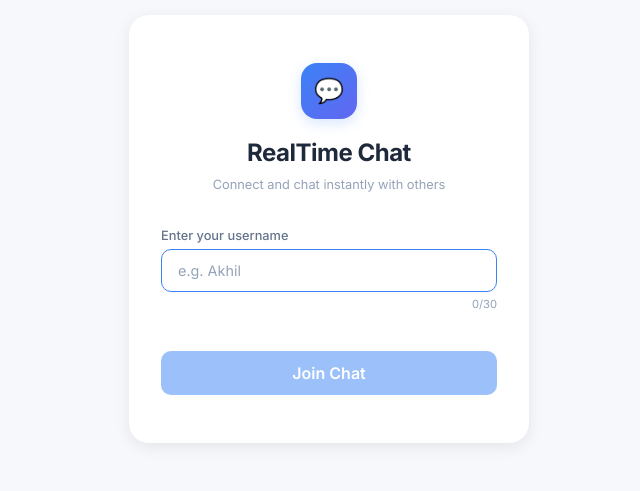
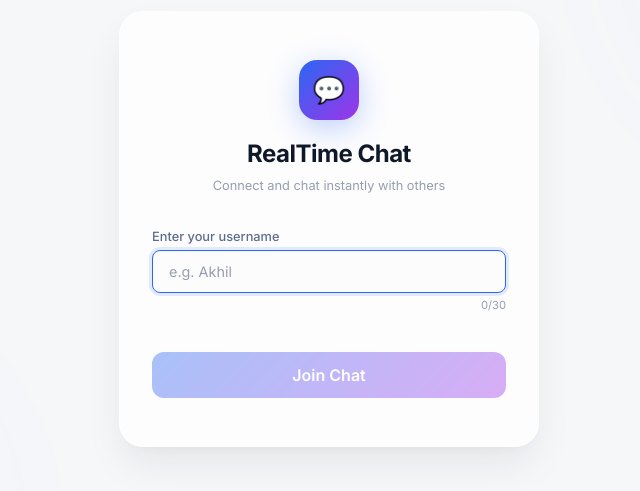
Before and after one commit to parankushamakhil/vedaz_assignment, a React (Vite) app in the folder real-time-chat/client/: page / in a window 1280 px wide. Shown: the part 171-662 px from the top of the page, without its empty margins (311-951 px from the left). Built offline with nearby package versions, Linux system fonts and the light colour scheme; no server answers.

Commit message:
UI improvements

```diff
--- a/real-time-chat/client/src/components/Chat/ChatArea.module.css
+++ b/real-time-chat/client/src/components/Chat/ChatArea.module.css
@@ -9,8 +9,11 @@
 
 .chatHeader {
   padding: var(--space-sm) var(--space-lg);
-  background: var(--bg-primary);
+  background: var(--glass-bg);
+  backdrop-filter: blur(var(--glass-blur));
+  -webkit-backdrop-filter: blur(var(--glass-blur));
   border-bottom: 1px solid var(--border-secondary);
+  box-shadow: var(--shadow-xs);
 }
 
 .chatTitle {
@@ -42,7 +45,7 @@
   justify-content: center;
   gap: var(--space-md);
   padding: var(--space-2xl);
-  animation: fadeIn 0.5s ease;
+  animation: floatIn 0.6s cubic-bezier(0.34, 1.56, 0.64, 1);
 }
 
 .emptyIcon {
@@ -54,7 +57,8 @@
   align-items: center;
   justify-content: center;
   font-size: 36px;
-  box-shadow: var(--shadow-sm);
+  box-shadow: var(--shadow-md);
+  animation: subtleFloat 5s ease-in-out infinite;
 }
 
 .emptyTitle {
@@ -84,6 +88,7 @@
   color: var(--text-secondary);
   padding: var(--space-2xl);
   max-width: 400px;
+  animation: floatIn 0.6s cubic-bezier(0.34, 1.56, 0.64, 1);
 }
 
 .emptyStateContainer h2 {
@@ -97,6 +102,7 @@
   font-size: 64px;
   opacity: 0.5;
   margin-bottom: var(--space-sm);
+  animation: subtleFloat 5s ease-in-out infinite;
 }
 
 /* Typing indicator */
@@ -183,12 +189,13 @@
 /* Disconnected banner */
 .disconnectedBanner {
   padding: var(--space-sm) var(--space-md);
-  background: rgba(239, 68, 68, 0.08);
-  border-bottom: 1px solid rgba(239, 68, 68, 0.1);
+  background: rgba(239, 68, 68, 0.06);
+  border-bottom: 1px solid rgba(239, 68, 68, 0.08);
   color: #ef4444;
   font-size: var(--font-size-sm);
   text-align: center;
   animation: fadeIn 0.3s ease;
+  backdrop-filter: blur(8px);
 }
 
 @media (max-width: 768px) {
--- a/real-time-chat/client/src/pages/Login.module.css
+++ b/real-time-chat/client/src/pages/Login.module.css
@@ -9,15 +9,47 @@
   overflow: hidden;
 }
 
+/* Ambient background orbs for spatial depth */
+.loginPage::before,
+.loginPage::after {
+  content: '';
+  position: absolute;
+  border-radius: 50%;
+  filter: blur(80px);
+  opacity: 0.5;
+  pointer-events: none;
+  animation: subtleFloat 8s ease-in-out infinite;
+}
+
+.loginPage::before {
+  width: 400px;
+  height: 400px;
+  background: rgba(59, 130, 246, 0.12);
+  top: -100px;
+  right: -100px;
+}
+
+.loginPage::after {
+  width: 350px;
+  height: 350px;
+  background: rgba(99, 102, 241, 0.1);
+  bottom: -80px;
+  left: -80px;
+  animation-delay: -4s;
+}
+
 .loginCard {
   position: relative;
   width: 100%;
-  max-width: 400px;
-  background: var(--bg-primary);
+  max-width: 420px;
+  background: var(--glass-bg);
+  backdrop-filter: blur(var(--glass-blur));
+  -webkit-backdrop-filter: blur(var(--glass-blur));
   border-radius: var(--radius-xl);
   padding: var(--space-2xl) var(--space-xl);
-  box-shadow: var(--shadow-lg);
-  animation: scaleIn 0.4s ease;
+  box-shadow: var(--shadow-xl);
+  border: 1px solid var(--glass-border);
+  animation: floatIn 0.6s cubic-bezier(0.34, 1.56, 0.64, 1) forwards;
 }
 
 .logo {
@@ -26,17 +58,23 @@
 }
 
 .logoIcon {
-  width: 56px;
-  height: 56px;
+  width: 60px;
+  height: 60px;
   margin: 0 auto var(--space-md);
   background: var(--accent-gradient);
   border-radius: var(--radius-lg);
   display: flex;
   align-items: center;
   justify-content: center;
-  font-size: 24px;
+  font-size: 26px;
   color: white;
-  box-shadow: var(--shadow-glow);
+  box-shadow: var(--shadow-glow-lg);
+  animation: subtleFloat 4s ease-in-out infinite;
+  transition: transform var(--transition-spring);
+}
+
+.logoIcon:hover {
+  transform: scale(1.08) rotate(-3deg);
 }
 
 .logoTitle {
@@ -74,11 +112,12 @@
   width: 100%;
   padding: 12px 16px;
   background: var(--bg-tertiary);
-  border: 1px solid transparent;
+  border: 1.5px solid transparent;
   border-radius: var(--radius-md);
   color: var(--text-primary);
   font-size: var(--font-size-base);
-  transition: all var(--transition-fast);
+  transition: all var(--transition-normal);
+  box-shadow: var(--shadow-inset);
 }
 
 .input::placeholder {
@@ -89,10 +128,12 @@
   outline: none;
   border-color: var(--accent-primary);
   background: var(--bg-primary);
+  box-shadow: var(--shadow-inset), 0 0 0 3px var(--accent-glow);
 }
 
 .inputError {
   border-color: #ef4444;
+  box-shadow: var(--shadow-inset), 0 0 0 3px rgba(239, 68, 68, 0.1);
 }
 
 .validation {
@@ -103,8 +144,8 @@
 
 .submitBtn {
   width: 100%;
-  padding: 12px;
-  background: var(--accent-primary);
+  padding: 13px;
+  background: var(--accent-gradient);
   color: #fff;
   border: none;
   border-radius: var(--radius-md);
@@ -116,21 +157,37 @@
   align-items: center;
   justify-content: center;
   gap: var(--space-sm);
+  box-shadow: var(--shadow-glow);
+  position: relative;
+  overflow: hidden;
+}
+
+.submitBtn::after {
+  content: '';
+  position: absolute;
+  inset: 0;
+  background: var(--accent-gradient-hover);
+  opacity: 0;
+  transition: opacity var(--transition-normal);
+}
+
+.submitBtn:hover:not(:disabled)::after {
+  opacity: 1;
 }
 
 .submitBtn:hover:not(:disabled) {
-  background: var(--accent-secondary);
-  transform: translateY(-1px);
-  box-shadow: var(--shadow-glow);
+  transform: translateY(-2px);
+  box-shadow: var(--shadow-glow-lg);
 }
 
 .submitBtn:active:not(:disabled) {
-  transform: translateY(0);
+  transform: translateY(0) scale(0.98);
 }
 
 .submitBtn:disabled {
-  opacity: 0.5;
+  opacity: 0.4;
   cursor: not-allowed;
+  box-shadow: none;
 }
 
 .charCount {
--- a/real-time-chat/client/src/styles/globals.css
+++ b/real-time-chat/client/src/styles/globals.css
@@ -1,49 +1,66 @@
 @import url('https://fonts.googleapis.com/css2?family=Inter:wght@300;400;500;600;700&display=swap');
 
 /* ── Design Tokens ── */
+/* Golden Ratio Color System
+   φ = 1.618 · Golden Angle = 137.5°
+   Base hue: 222° (blue)
+   φ-rotated hues: 360° (rose), 137° (emerald), 275° (violet)
+   Lightness steps: 97% → 94% → 90% (÷φ progression from near-white)
+   Saturation steps: 89% → 55% → 34% (÷φ from peak) */
 :root {
-  /* Colors — Clean Light Theme */
-  --bg-primary: #ffffff;        /* Main background (header, footer, sidebar) */
-  --bg-secondary: #f7f8fc;      /* Chat area — very faint blue-grey */
-  --bg-tertiary: #f0f2f5;       /* Input fields, hover states */
-  --bg-surface: #ffffff;        /* Cards, bubbles, elevated surfaces */
-  --bg-hover: #eef1f5;          /* Hover highlight */
-  --bg-active: #e3e8ef;         /* Active/selected states */
+  /* Backgrounds — Lightness follows φ: 99% → 97% → 94% → 90% → 86% */
+  --bg-primary: hsl(222, 25%, 99%);
+  --bg-secondary: hsl(222, 22%, 97%);
+  --bg-tertiary: hsl(222, 18%, 94%);
+  --bg-surface: hsl(222, 25%, 99%);
+  --bg-hover: hsl(222, 16%, 92%);
+  --bg-active: hsl(222, 14%, 88%);
 
-  /* Accent — Soft Blue (iMessage / Telegram inspired) */
-  --accent-primary: #3b82f6;
-  --accent-secondary: #2563eb;
-  --accent-glow: rgba(59, 130, 246, 0.15);
-  --accent-gradient: linear-gradient(135deg, #3b82f6, #6366f1);
+  /* Glassmorphism surfaces */
+  --glass-bg: rgba(255, 255, 255, 0.72);
+  --glass-border: rgba(255, 255, 255, 0.5);
+  --glass-blur: 16px;
 
-  /* Text */
-  --text-primary: #1e293b;
-  --text-secondary: #64748b;
-  --text-muted: #94a3b8;
+  /* Accent — Base hue 222° with φ-derived violet at 275° */
+  --accent-primary: hsl(222, 89%, 56%);
+  --accent-secondary: hsl(222, 89%, 46%);
+  --accent-glow: hsla(222, 89%, 56%, 0.12);
+  --accent-gradient: linear-gradient(135deg, hsl(222, 89%, 56%), hsl(275, 80%, 56%));
+  --accent-gradient-hover: linear-gradient(135deg, hsl(222, 89%, 46%), hsl(275, 80%, 46%));
+
+  /* Text — Lightness: 11% → 46% → 64% (×φ steps from dark) */
+  --text-primary: hsl(222, 47%, 11%);
+  --text-secondary: hsl(222, 20%, 46%);
+  --text-muted: hsl(222, 14%, 64%);
   --text-inverse: #ffffff;
 
-  /* Message Bubbles */
-  --bubble-own: #3b82f6;        /* Own messages — solid blue */
+  /* Message Bubbles — Gradient uses φ-rotated hues */
+  --bubble-own: linear-gradient(135deg, hsl(222, 89%, 56%) 0%, hsl(275, 80%, 56%) 100%);
+  --bubble-own-flat: hsl(222, 89%, 56%);
   --bubble-own-text: #ffffff;
-  --bubble-other: #ffffff;      /* Other messages — white */
-  --bubble-other-text: #1e293b;
+  --bubble-other: hsl(222, 25%, 99%);
+  --bubble-other-text: hsl(222, 47%, 11%);
 
-  /* Status Colors */
-  --status-online: #22c55e;
-  --status-connecting: #f59e0b;
-  --status-offline: #94a3b8;
-  --color-success: #22c55e;
+  /* Status — φ-rotated hues: emerald 142°, amber 38°, neutral */
+  --status-online: hsl(142, 71%, 45%);
+  --status-connecting: hsl(38, 92%, 50%);
+  --status-offline: hsl(222, 14%, 64%);
+  --color-success: hsl(142, 71%, 45%);
 
-  /* Borders — Very subtle, almost invisible */
-  --border-primary: #e2e8f0;
-  --border-secondary: #f1f5f9;
-  --border-accent: rgba(59, 130, 246, 0.2);
+  /* Borders — Derived from bg hue at low saturation */
+  --border-primary: hsla(222, 20%, 86%, 0.6);
+  --border-secondary: hsla(222, 18%, 94%, 0.8);
+  --border-accent: hsla(222, 89%, 56%, 0.18);
 
-  /* Shadows */
-  --shadow-sm: 0 1px 2px rgba(0, 0, 0, 0.04);
-  --shadow-md: 0 2px 8px rgba(0, 0, 0, 0.06);
-  --shadow-lg: 0 4px 16px rgba(0, 0, 0, 0.08);
-  --shadow-glow: 0 4px 14px rgba(59, 130, 246, 0.2);
+  /* Spatial Shadows — Multi-layered for depth */
+  --shadow-xs: 0 1px 2px hsla(222, 47%, 11%, 0.03);
+  --shadow-sm: 0 1px 3px hsla(222, 47%, 11%, 0.04), 0 1px 2px hsla(222, 47%, 11%, 0.03);
+  --shadow-md: 0 4px 6px -1px hsla(222, 47%, 11%, 0.05), 0 2px 4px -2px hsla(222, 47%, 11%, 0.04);
+  --shadow-lg: 0 10px 25px -3px hsla(222, 47%, 11%, 0.06), 0 4px 10px -4px hsla(222, 47%, 11%, 0.04);
+  --shadow-xl: 0 20px 40px -5px hsla(222, 47%, 11%, 0.08), 0 8px 16px -8px hsla(222, 47%, 11%, 0.05);
+  --shadow-glow: 0 4px 14px hsla(222, 89%, 56%, 0.25);
+  --shadow-glow-lg: 0 8px 30px hsla(222, 89%, 56%, 0.3);
+  --shadow-inset: inset 0 1px 2px hsla(222, 47%, 11%, 0.04);
 
   /* Spacing */
   --space-xs: 4px;
@@ -54,10 +71,10 @@
   --space-2xl: 48px;
 
   /* Border Radius */
-  --radius-sm: 6px;
-  --radius-md: 10px;
-  --radius-lg: 16px;
-  --radius-xl: 20px;
+  --radius-sm: 8px;
+  --radius-md: 12px;
+  --radius-lg: 18px;
+  --radius-xl: 24px;
   --radius-full: 9999px;
 
   /* Typography */
@@ -71,10 +88,11 @@
   --font-size-2xl: 2rem;
   --font-size-3xl: 2.5rem;
 
-  /* Transitions */
-  --transition-fast: 0.15s ease;
-  --transition-normal: 0.25s ease;
-  --transition-slow: 0.4s ease;
+  /* Transitions — Spatial easing curves */
+  --transition-fast: 0.15s cubic-bezier(0.4, 0, 0.2, 1);
+  --transition-normal: 0.25s cubic-bezier(0.4, 0, 0.2, 1);
+  --transition-slow: 0.4s cubic-bezier(0.4, 0, 0.2, 1);
+  --transition-spring: 0.5s cubic-bezier(0.34, 1.56, 0.64, 1);
 
   /* Layout */
   --sidebar-width: 300px;
@@ -99,7 +117,7 @@ html {
 
 body {
   font-family: var(--font-family);
-  background-color: var(--bg-primary);
+  background-color: var(--bg-secondary);
   color: var(--text-primary);
   line-height: 1.5;
   min-height: 100vh;
@@ -130,6 +148,14 @@ body {
 
 /* ── Focus Styles ── */
 :focus-visible {
+  outline: 2px solid var(--accent-primary);
+  outline-offset: 2px;
+  border-radius: var(--radius-sm);
+}
+
+/* Remove rectangular outline from inputs/textareas that handle focus themselves */
+input:focus-visible,
+textarea:focus-visible {
   outline: none;
 }
 
@@ -228,10 +254,41 @@ a {
 @keyframes scaleIn {
   from {
     opacity: 0;
-    transform: scale(0.9);
+    transform: scale(0.92) translateY(10px);
   }
   to {
     opacity: 1;
-    transform: scale(1);
+    transform: scale(1) translateY(0);
   }
 }
+
+@keyframes floatIn {
+  from {
+    opacity: 0;
+    transform: translateY(20px) scale(0.96);
+    filter: blur(4px);
+  }
+  to {
+    opacity: 1;
+    transform: translateY(0) scale(1);
+    filter: blur(0);
+  }
+}
+
+@keyframes glowPulse {
+  0%, 100% {
+    box-shadow: 0 0 8px rgba(59, 130, 246, 0.15);
+  }
+  50% {
+    box-shadow: 0 0 20px rgba(59, 130, 246, 0.3);
+  }
+}
+
+@keyframes subtleFloat {
+  0%, 100% {
+    transform: translateY(0);
+  }
+  50% {
+    transform: translateY(-3px);
+  }
+}
```
Also changed, not shown: real-time-chat/client/src/components/Header/Header.module.css (+24 -4 lines), real-time-chat/client/src/components/Input/MessageInput.module.css (+35 -9 lines), real-time-chat/client/src/components/Message/MessageBubble.module.css (+23 -5 lines), real-time-chat/client/src/components/Sidebar/Sidebar.module.css (+24 -5 lines).
